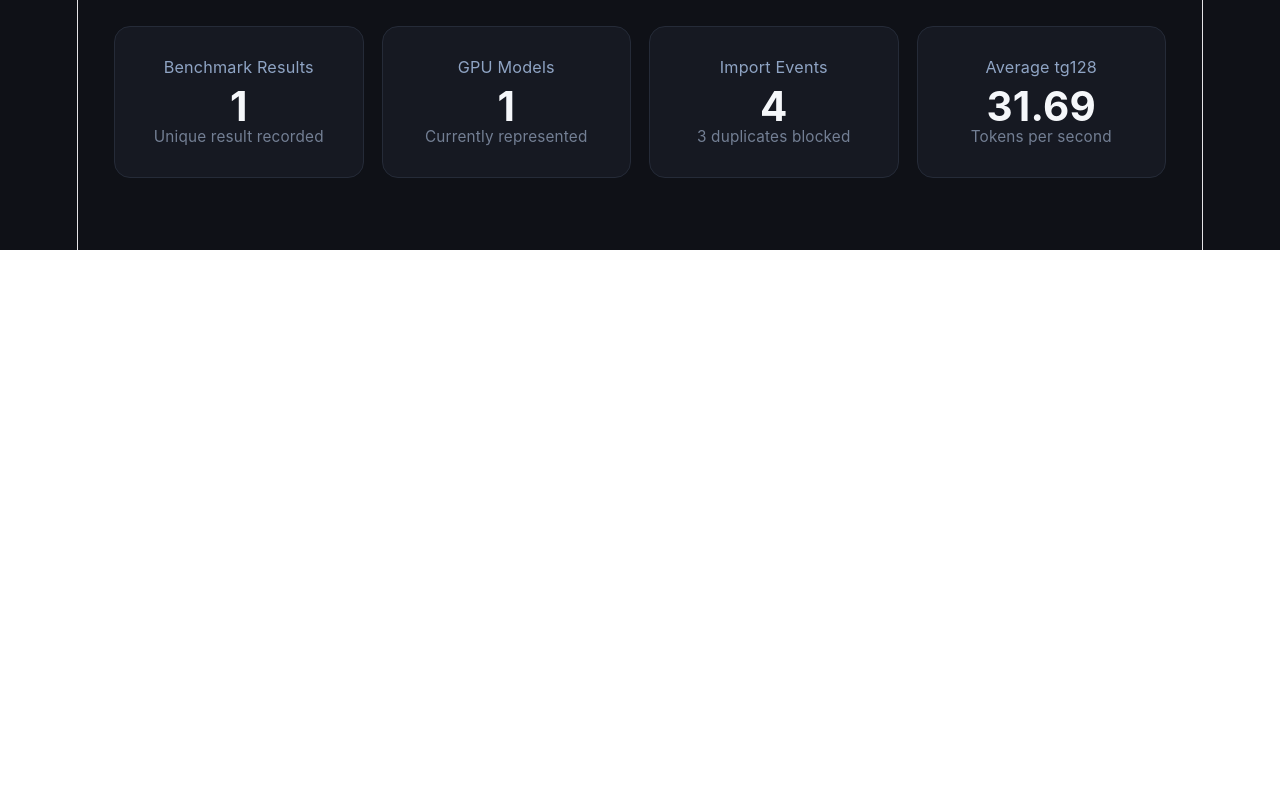
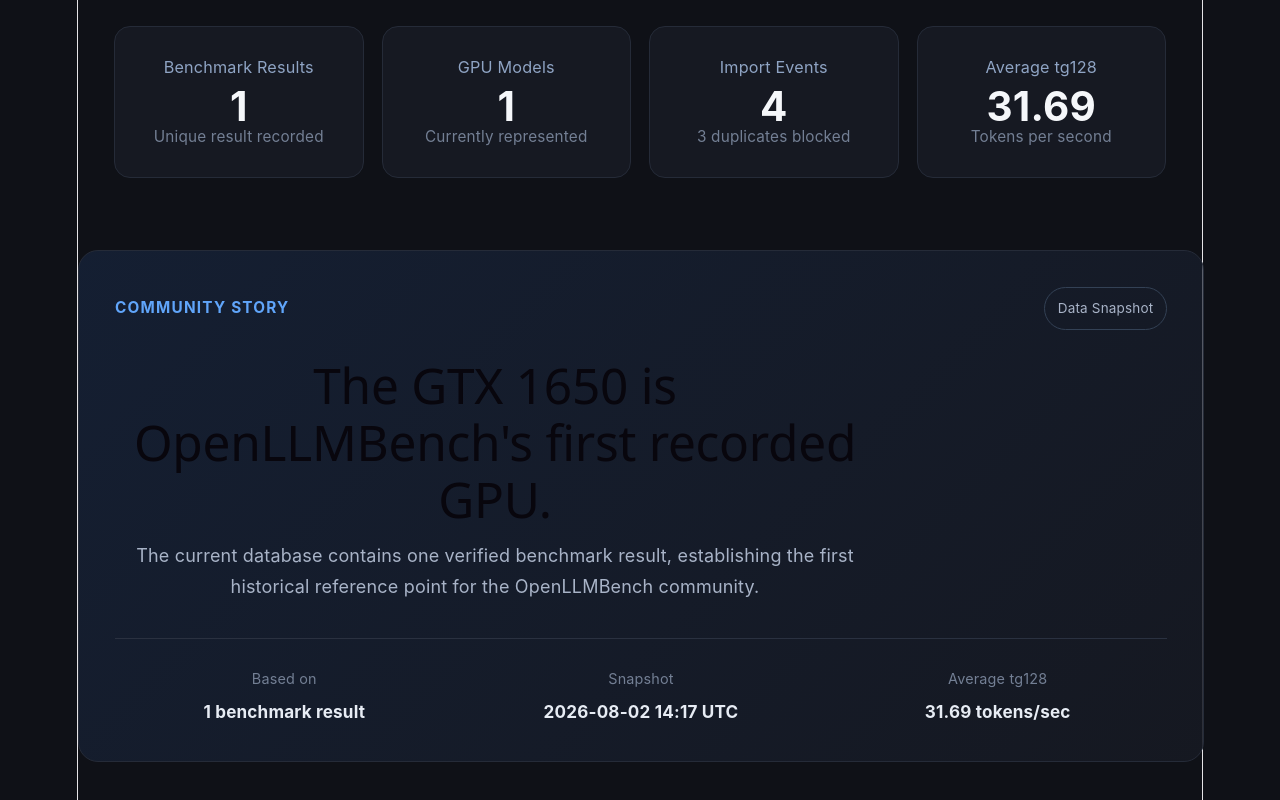
Before and after one commit to namphan813/OpenLLMWorks, a React (Vite) app in the folder website/: page / in a window 1280 px wide. Shown: the part 796-1596 px from the top of the page. Before the commit the page ends 1046 px from the top, so only its background shows below. Built offline with nearby package versions, Linux system fonts and the light colour scheme.

Commit message:
Add homepage community story

```diff
--- a/website/src/App.css
+++ b/website/src/App.css
@@ -173,3 +173,106 @@
         margin-top: -5rem;
     }
 }
+
+.community-story {
+    width: min(1200px, calc(100% - 4rem));
+    margin: 0 auto 5rem;
+    padding: 2rem;
+
+    border: 1px solid #252b38;
+    border-radius: 20px;
+
+    background:
+        linear-gradient(
+            135deg,
+            rgba(59, 130, 246, 0.12),
+            rgba(22, 25, 34, 0.9)
+        );
+}
+
+.story-header {
+    display: flex;
+    justify-content: space-between;
+    align-items: center;
+    gap: 1rem;
+}
+
+.story-eyebrow {
+    margin: 0;
+
+    color: #60a5fa;
+    font-size: 0.85rem;
+    font-weight: 700;
+    letter-spacing: 0.08em;
+    text-transform: uppercase;
+}
+
+.snapshot-badge {
+    padding: 0.4rem 0.7rem;
+
+    border: 1px solid #334155;
+    border-radius: 999px;
+
+    color: #a8b3c7;
+    font-size: 0.75rem;
+}
+
+.community-story h2 {
+    max-width: 760px;
+    margin: 1.5rem 0 0.75rem;
+
+    font-size: clamp(1.75rem, 4vw, 2.75rem);
+    line-height: 1.15;
+}
+
+.story-copy {
+    max-width: 760px;
+    margin: 0;
+
+    color: #a8b3c7;
+    font-size: 1rem;
+    line-height: 1.7;
+}
+
+.story-evidence {
+    display: grid;
+    grid-template-columns: repeat(3, minmax(0, 1fr));
+    gap: 1rem;
+
+    margin-top: 2rem;
+    padding-top: 1.5rem;
+
+    border-top: 1px solid #2a3140;
+}
+
+.story-evidence div {
+    display: flex;
+    flex-direction: column;
+    gap: 0.35rem;
+}
+
+.evidence-label {
+    color: #737f94;
+    font-size: 0.8rem;
+}
+
+.story-evidence strong {
+    color: #e7ecf4;
+    font-size: 0.95rem;
+}
+
+@media (max-width: 700px) {
+    .community-story {
+        width: min(100% - 2rem, 500px);
+        padding: 1.5rem;
+    }
+
+    .story-header {
+        align-items: flex-start;
+        flex-direction: column;
+    }
+
+    .story-evidence {
+        grid-template-columns: 1fr;
+    }
+}
--- a/website/src/App.jsx
+++ b/website/src/App.jsx
@@ -3,6 +3,7 @@
 import Navigation from "./layout/Navigation";
 import Hero from "./components/Hero";
 import MetricCard from "./components/MetricCard";
+import CommunityStory from "./components/CommunityStory";
 
 function App() {
     return (
@@ -37,6 +38,8 @@
                         detail="Tokens per second"
                     />
                 </section>
+
+                <CommunityStory />
             </main>
         </>
     );
--- /dev/null
+++ b/website/src/components/CommunityStory.jsx
@@ -0,0 +1,59 @@
+function CommunityStory() {
+    return (
+        <section className="community-story">
+            <div className="story-header">
+                <p className="story-eyebrow">
+                    Community Story
+                </p>
+
+                <span className="snapshot-badge">
+                    Data Snapshot
+                </span>
+            </div>
+
+            <h2>
+                The GTX 1650 is OpenLLMBench&apos;s first recorded GPU.
+            </h2>
+
+            <p className="story-copy">
+                The current database contains one verified benchmark result,
+                establishing the first historical reference point for the
+                OpenLLMBench community.
+            </p>
+
+            <div className="story-evidence">
+                <div>
+                    <span className="evidence-label">
+                        Based on
+                    </span>
+
+                    <strong>
+                        1 benchmark result
+                    </strong>
+                </div>
+
+                <div>
+                    <span className="evidence-label">
+                        Snapshot
+                    </span>
+
+                    <strong>
+                        2026-08-02 14:17 UTC
+                    </strong>
+                </div>
+
+                <div>
+                    <span className="evidence-label">
+                        Average tg128
+                    </span>
+
+                    <strong>
+                        31.69 tokens/sec
+                    </strong>
+                </div>
+            </div>
+        </section>
+    );
+}
+
+export default CommunityStory;
```
